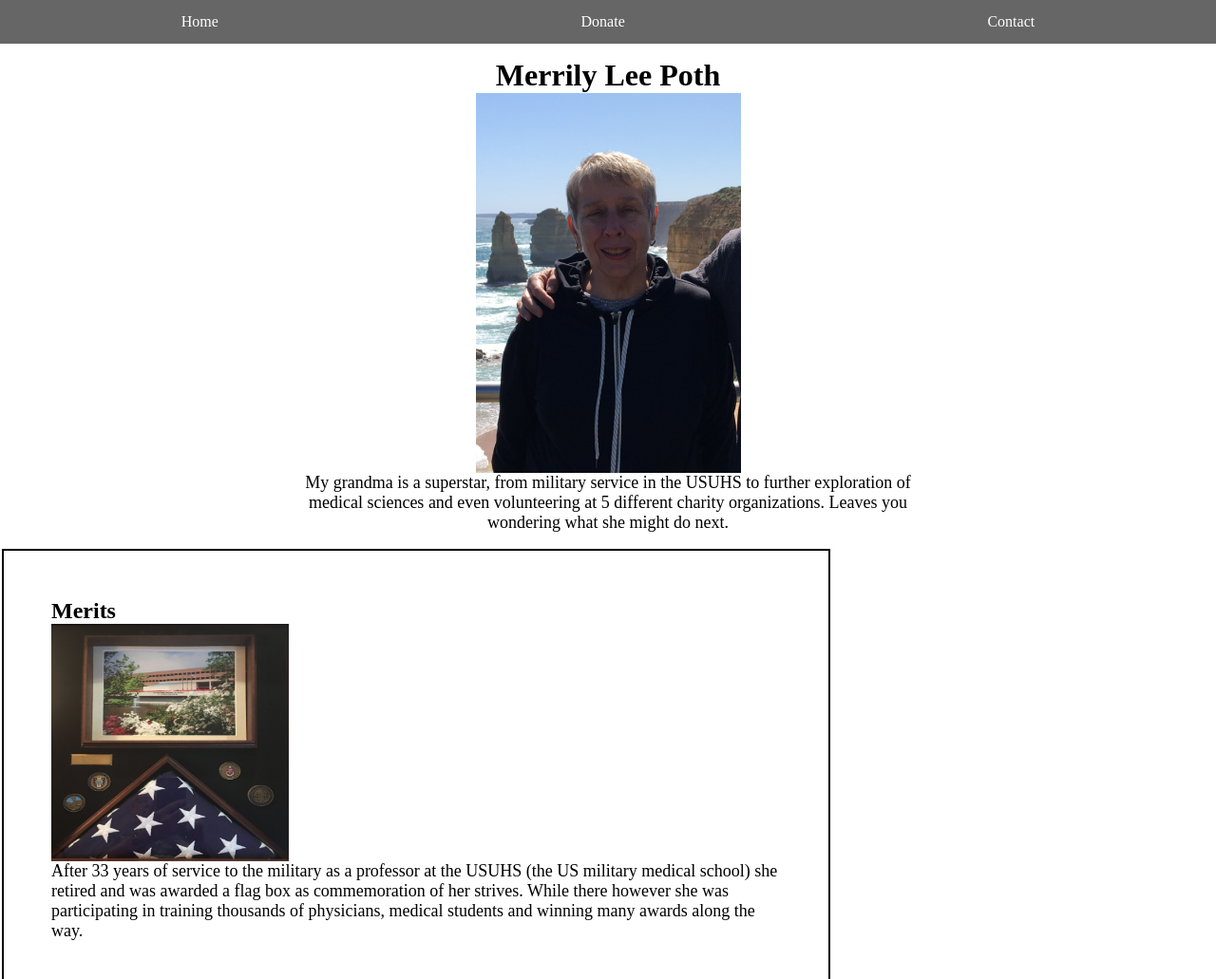
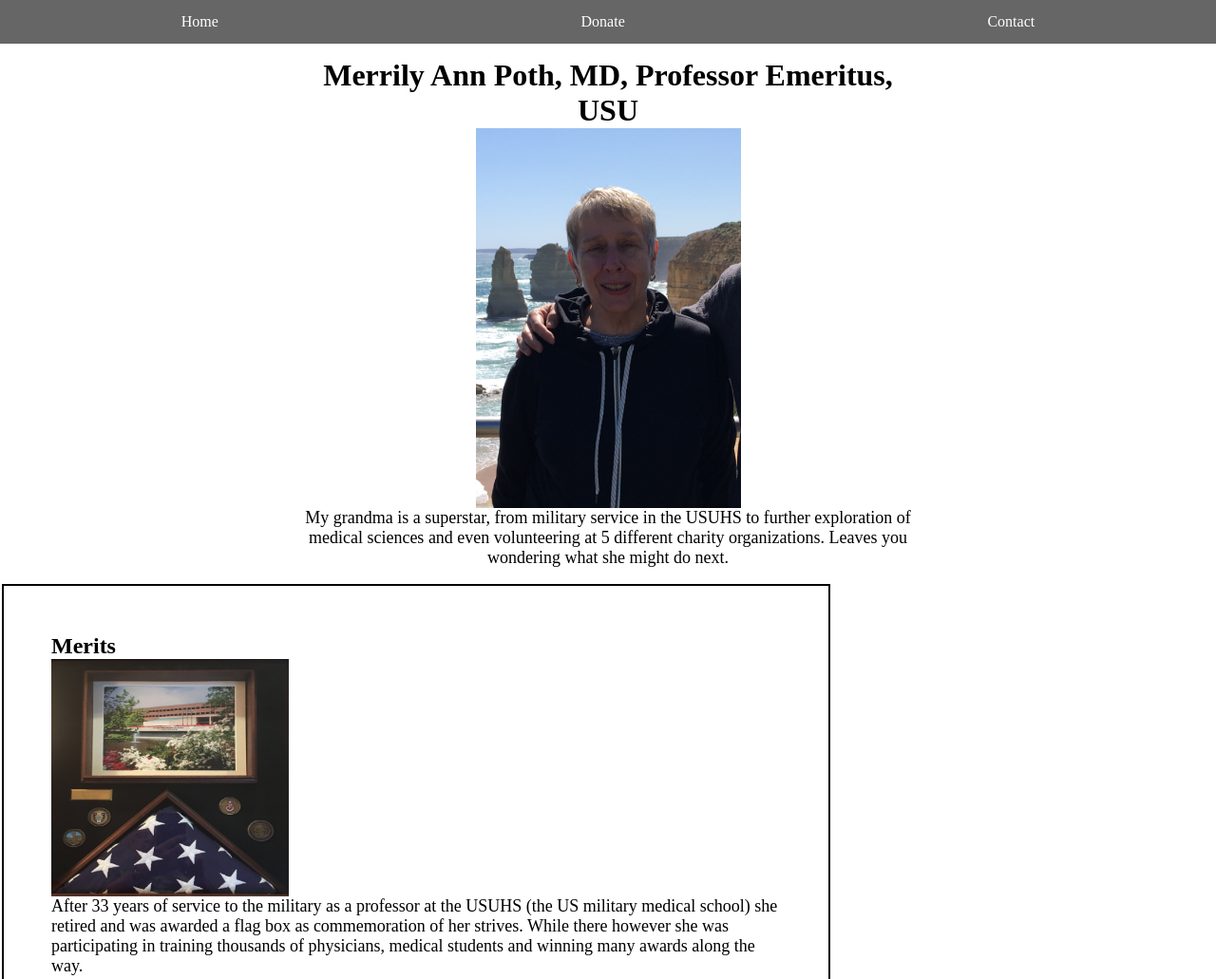
Before and after one commit to NicholasMorganDev/admire-page, a website: page index.html in a window 1280 px wide. Shown: the top 1031 px of the page at 95% size. Drawn offline with Linux system fonts and the light colour scheme.

Commit message:
added full name

```diff
--- a/index.html
+++ b/index.html
@@ -4,7 +4,7 @@
   <meta charset="UTF-8">
   <meta http-equiv="X-UA-Compatible" content="IE=edge">
   <meta name="viewport" content="width=device-width, initial-scale=1.0">
-  <title>Someone I admire</title>
+  <title>Someone I Admire</title>
   <link rel="stylesheet" href="./index.css">
 </head>
 <body>
@@ -17,7 +17,7 @@
   </nav>
 
   <main>
-    <h1>Merrily Lee Poth</h1>
+    <h1>Merrily Ann Poth, MD, Professor Emeritus, USU </h1>
     <img src="./assests/headshot.png" alt="Merrily Lee Poth">
     <p>My grandma is a superstar, from military service in the USUHS to further exploration of medical sciences and even volunteering at 5 different charity organizations. Leaves you wondering what she might do next.</p>
   </main>
```
